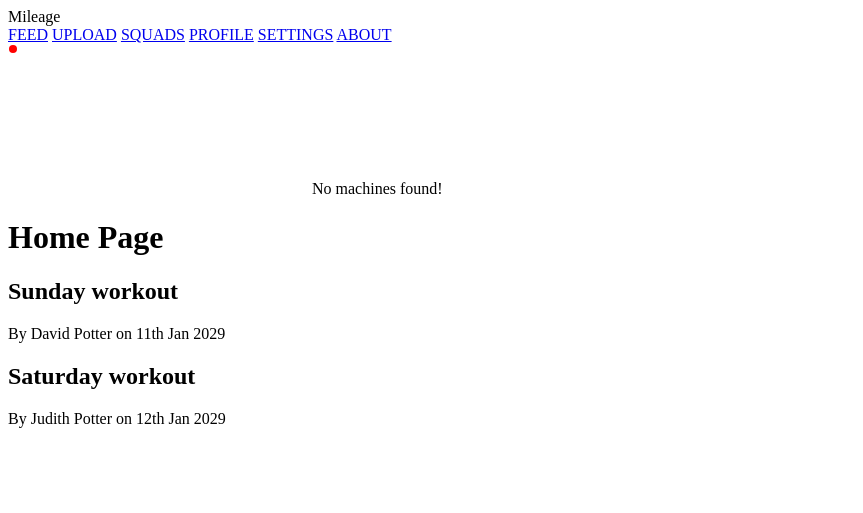
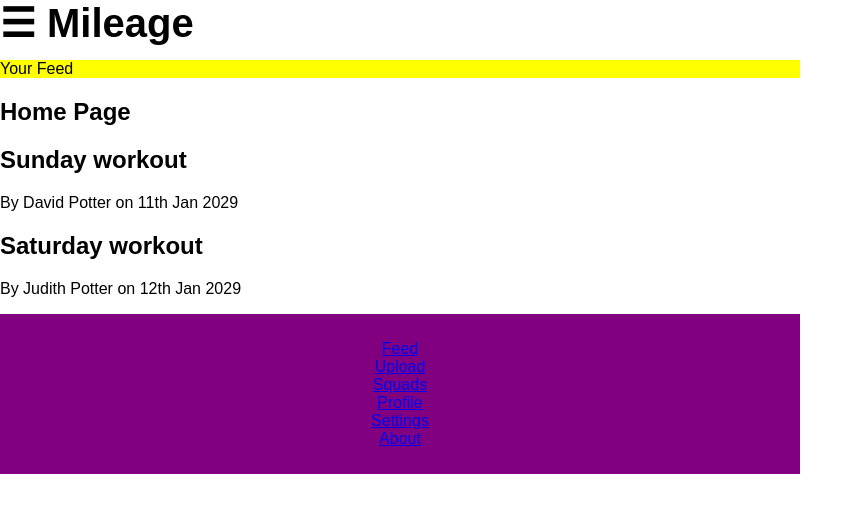
Before and after one commit to dnpotter001/Mileage-Flask-Python, a Flask app: page / in a window 1280 px wide. Shown: the top 513 px of the page, without its empty margins (0-863 px from the left). Run offline with Flask 2, Linux system fonts and the light colour scheme.

Commit message:
updating template

```diff
--- a/app.py
+++ b/app.py
@@ -17,7 +17,7 @@
 @app.route("/")
 @app.route("/home")
 def home():
-    return render_template('index.html', posts=workouts)
+    return render_template('index.html', posts=workouts, title="Your Feed")
 
 @app.route("/about")
 def about():
--- a/static/main.css
+++ b/static/main.css
@@ -5,7 +5,55 @@
   --my-red-accent: #FF4C4C;
 }
 
-/* -------------------------navbar stylin-------------------------g*/
+body {
+  padding: 0px;
+  margin: 0px;
+  font-family: Arial, Helvetica, sans-serif
+}
+
+/* template styling */
+
+.template {
+  display: grid;
+  grid-template-columns: 1fr;
+  grid-template-rows: 60px auto 1fr 20vh;
+  grid-template-areas:
+    "header"
+    "subheader"
+    "content "
+    "footer  "
+  ;
+  width: 100vh;
+}
+
+.header {
+  grid-area: header;
+  font-weight: bold;
+  font-size: 40px;
+  overflow: hidden;
+}
+
+.subheader {
+  grid-area: subheader;
+  background: yellow;
+  padding: 0px;
+}
+
+.content{
+  grid-area: content;
+}
+
+.navbutton {
+  overflow: hidden;
+  white-space: nowrap;
+  padding-left: 10px;
+  font-size: 40px;
+  color: white;
+  z-index: 1;
+  cursor: pointer;
+  transition: all 0.5s ease-in-out;
+  position: absolute;
+}
 
 nav {
   transition: all 0.5s ease-in-out;
@@ -42,6 +90,17 @@
   box-sizing: border-box;
   border-top: 1px black solid;
 }
+
+footer {
+  grid-area: footer;
+  display: flex;
+  align-items: center;
+  justify-content: center;
+  flex-direction: column;
+  padding: 10px;
+  background: purple;
+}
+
 
 /* -------------------------button stylin-------------------------g*/
 
@@ -100,3 +159,11 @@
 .wide {
   width: 150px;
 }
+
+/* tablet styling */
+
+@media screen and (min-width: 500px) {}
+
+/* desktop styling */
+
+@media screen and (min-width: 1000px) {}
--- a/templates/about.html
+++ b/templates/about.html
@@ -2,7 +2,4 @@
 {% block content %}
 
 <h1>About Page</h1>
-
-
-{% endfor %}
 {% endblock content %}
--- a/templates/layout.html
+++ b/templates/layout.html
@@ -2,6 +2,10 @@
 <html>
 
 <head>
+  <meta charset="utf-8" />
+  <meta name="viewport" content="width=device-width, initial-scale=1.0">
+  <link rel="stylesheet" type="text/css" media="screen" href="../static/main.css" />
+
   {% if title %}
   <title>Mileage - {{title}}</title>
   {% else %}
@@ -10,11 +14,11 @@
   <style src="../static/main.css"></style>
 </head>
 
-<body>
-  <header class="header">Mileage</header>
-
-
-  <body class="grid">
+<body class="template">
+  <header class="header">
+    <div id="navbutton">&#9776; Mileage</div>
+    <h1 class="desktopheader">Mileage</h1>
+  </header>
 
   <nav id="navbar">
     <a href="index.html">FEED</a>
@@ -31,9 +35,26 @@
       No machines found!
     </div>
   </nav>
+  <article class="subheader">
+    {% if title %}
+      {{title}}
+    {% else %}
 
-    <section class="content"></section>
+    {% endif %}
+  </article>
+
+  <section class="content">
     {% block content %}{% endblock %}
+  </section>
+
+  <footer>
+    <a href="index.html">Feed</a>
+    <a href="upload.html">Upload</a>
+    <a href="#">Squads</a>
+    <a href="profile.html">Profile</a>
+    <a href="#">Settings</a>
+    <a href="#">About</a>
+  </footer>
 </body>
 
 </html>
```
Also changed, not shown: 1 other file. Lines whose indentation alone changed are shown as unchanged.
